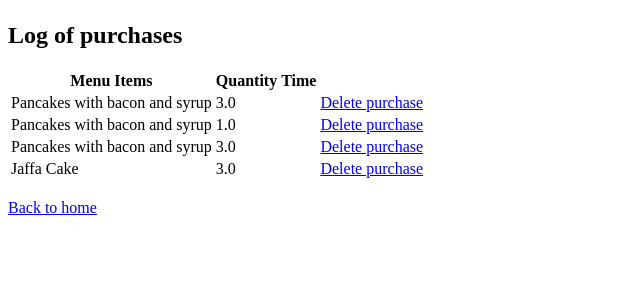
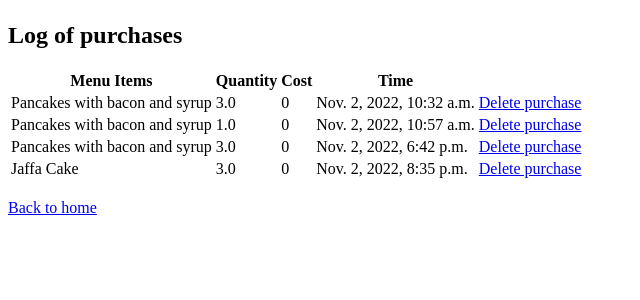
Before and after one commit to jhammad/djangodelights, a Django app: page /purchases/ in a window 1280 px wide. Shown: the part 58-358 px from the top of the page, without its empty margins (0-640 px from the left). Run offline with Django 4.2, Linux system fonts and the light colour scheme; data comes from the database, SQL or seed files in the repository; both versions use the stored data as it was after the commit; some libraries are stand-ins or nearby versions.

Commit message:
Cost of all the recipes done

```diff
--- a/inventory/models.py
+++ b/inventory/models.py
@@ -29,9 +29,15 @@ class MenuItem(models.Model):
 
     def __str__(self):
         return self.title
-    # Check if there are enough ingredients for the recipe requirements attached to the menu item
-    def available(self):
-        return all(X.enough() for X in self.reciperequirement_set.all())
+
+    def cost(self):
+        recipes_requirement = RecipeRequirement.objects.filter(menu_item = self )
+        # recipes_requirement = RecipeRequirement.objects.all()
+        total = 0
+        for requirement in recipes_requirement:
+            total += requirement.ingredient.unit_price * requirement.quantity
+        return round(total, 2)
+
 
 # Recipes model
 
@@ -45,7 +51,7 @@ class RecipeRequirement(models.Model):
         return ("/recipes") ##Get an url from the name in the urls.py
 
     def __str__(self):
-        return f"{self.menu_item, self.Ingredient, self.quantity}"
+        return f"{self.menu_item, self.ingredient, self.quantity}"
 
     # Function to calculate if there are enough ingredients for the recipe
     def enough(self):
@@ -67,7 +73,7 @@ class Purchases(models.Model):
         return ("/purchases") ##Get an url from the name in the urls.py
 
     def __str__(self):
-        return f"{self.menu_item, self.Timestamp, self.quantity}"
+        return f"{self.menu_item, self.timestamp, self.quantity}"
 
     # def get_cost(self):
     #     #define menu items from Recipe requirements
--- a/inventory/templates/purchases.html
+++ b/inventory/templates/purchases.html
@@ -11,6 +11,7 @@ mathfilters added to make operations in the template
         <tr>
           <th>Menu Items</th>
           <th>Quantity</th>
+          <th>Cost</th>
           <th>Time</th>
         </tr>
       </thead>
@@ -19,7 +20,8 @@ mathfilters added to make operations in the template
         <tr>
           <td>{{ purchase.menu_item }}</td>
           <td>{{ purchase.quantity }}</td>
-          <td>{{ purchase.Timestamp }}</td>
+          <td>{{ cost }}</td>
+          <td>{{ purchase.timestamp }}</td>
 
           <td><a href="{% url "deletepurchase" purchase.pk %}">Delete purchase </a></td>
         {% endfor %}
--- a/inventory/views.py
+++ b/inventory/views.py
@@ -6,6 +6,11 @@ from django.contrib.messages.views import SuccessMessageMixin
 from .forms import IngredientCreate, MenuItemCreate, RecipeRequirementCreate, PurchasesCreate
 from django.shortcuts import render
 import datetime
+
+ingredient = Ingredient.objects.all()
+menuitems = MenuItem.objects.all()
+reciperequirement = RecipeRequirement.objects.all()
+purchases = Purchases.objects.all()
 
 class HomeView(TemplateView):
     template_name = "home.html"
@@ -102,6 +107,10 @@ class PurchaseView(TemplateView):
     def get_context_data(self, **kwargs):
         context = super().get_context_data(**kwargs)
         context["purchases"] = Purchases.objects.all()
+        cost = 0
+        for purchase in purchases:
+            cost = purchase.menu_item.cost()
+        context["cost"] = cost
         return context
 
 class PurchaseCreation(SuccessMessageMixin,CreateView):
@@ -120,10 +129,6 @@ class DeletePurchase(DeleteView):
 
 def Accounting(request):
     # Object all inbuild function will grab all the fields from the models
-    ingredient = Ingredient.objects.all()
-    menuitems = MenuItem.objects.all()
-    reciperequirement = RecipeRequirement.objects.all()
-    purchases = Purchases.objects.all()
 
 
     # list made with all the entries of the field unit price
@@ -143,17 +148,14 @@ def Accounting(request):
 
     # Getting the coxst of the menu items
     menu_items = [items.title for items in menuitems]
-    recipe_requirements_unit_price = [items.Ingredient.unit_price for items in reciperequirement]
+    recipe_requirements_unit_price = [items.ingredient.unit_price for items in reciperequirement]
     recipe_requirements_quantity = [items.quantity for items in reciperequirement]
     menu_items_show = [items.menu_item for items in reciperequirement]
     purchases_cost = [items.menu_item.price * items.quantity for items in purchases]
-    purchases_days = [items.Timestamp for items in purchases]
+    purchases_days = [items.timestamp for items in purchases]
     # recipe_requirements_unit_priceJC = [items.jaffacakeobject for items in reciperequirement]
 
     today = datetime.datetime.today()
-
-
-
 
 
     recipe_cost_1 = []
@@ -174,7 +176,7 @@ def Accounting(request):
      "recipe_cost_1" : sum(recipe_cost_1),
      "menu_items_show" : menu_items_show,
      "purchases_cost": purchases_cost,
-     "purchases_days": purchases_days[4].strftime("%d-%b-%y"),
+    #  "purchases_days": purchases_days[4].strftime("%d-%b-%y"),
      "today": today.strftime("%d-%b-%y"),
     # "reciperequirementjcunitprice": recipe_requirements_unit_priceJC
      })
```
Also changed, not shown: db.sqlite3.
